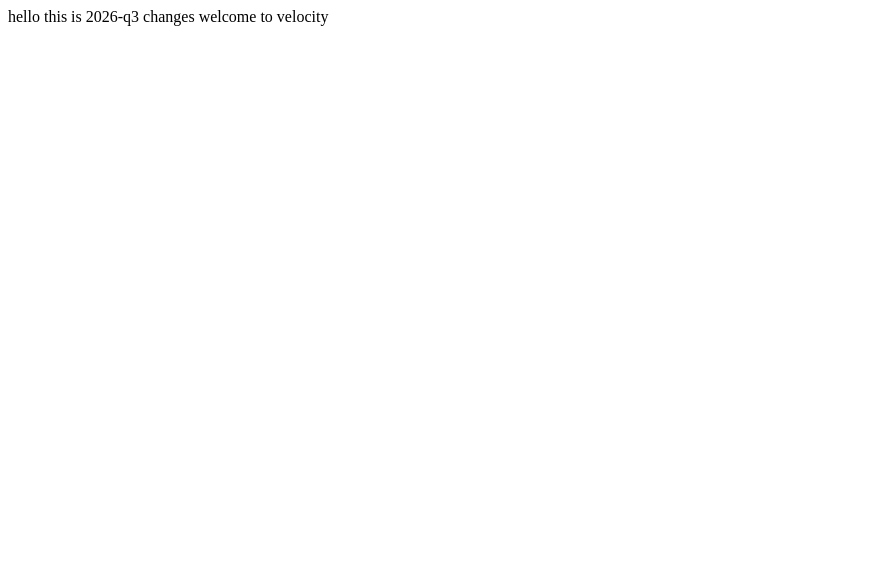
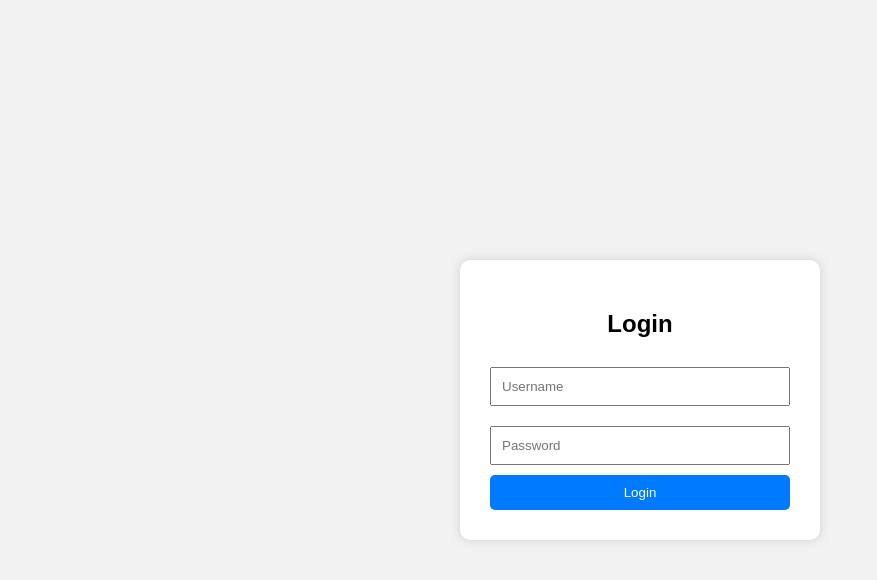
Before and after one commit to supriya1030/2026-q3, a plain HTML site: page index.html in a window 1280 px wide. Shown: the whole page, without its empty margins (0-877 px from the left). Drawn offline with Linux system fonts and the light colour scheme.

Commit message:
updated simple login webpage

```diff
--- a/index.html
+++ b/index.html
@@ -1,5 +1,69 @@
-hello
-this is 2026-q3 changes
+<!DOCTYPE html>
+<html lang="en">
+<head>
+    <meta charset="UTF-8">
+    <meta name="viewport" content="width=device-width, initial-scale=1.0">
+    <title>Login Page</title>
 
+    <style>
+        body {
+            font-family: Arial, sans-serif;
+            background-color: #f2f2f2;
+            display: flex;
+            justify-content: center;
+            align-items: center;
+            height: 100vh;
+            margin: 0;
+        }
 
-welcome to velocity
+        .login-box {
+            background: white;
+            padding: 30px;
+            width: 300px;
+            border-radius: 10px;
+            box-shadow: 0 0 10px #ccc;
+        }
+
+        h2 {
+            text-align: center;
+        }
+
+        input {
+            width: 100%;
+            padding: 10px;
+            margin: 10px 0;
+            box-sizing: border-box;
+        }
+
+        button {
+            width: 100%;
+            padding: 10px;
+            background-color: #007bff;
+            color: white;
+            border: none;
+            cursor: pointer;
+            border-radius: 5px;
+        }
+
+        button:hover {
+            background-color: #0056b3;
+        }
+    </style>
+</head>
+
+<body>
+
+    <div class="login-box">
+        <h2>Login</h2>
+
+        <form>
+            <input type="text" placeholder="Username" required>
+
+            <input type="password" placeholder="Password" required>
+
+            <button type="submit">Login</button>
+        </form>
+    </div>
+
+</body>
+</html>
```
